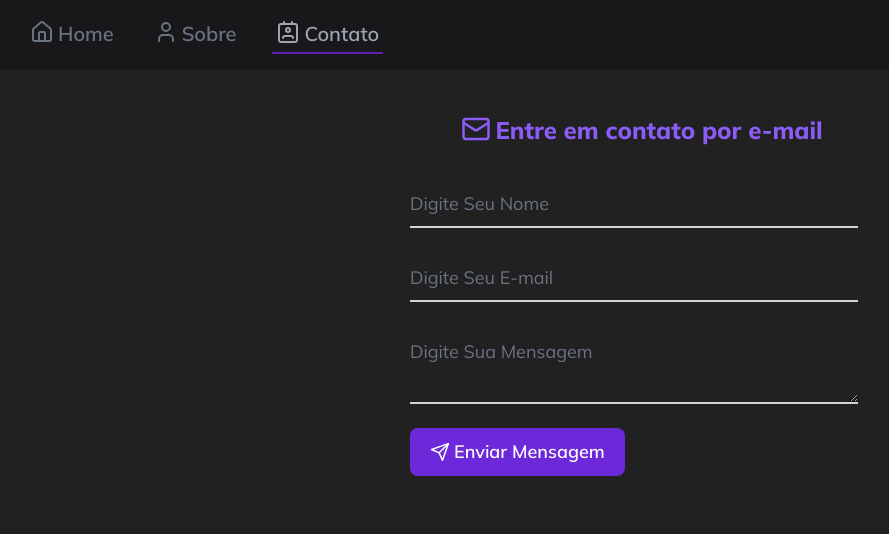
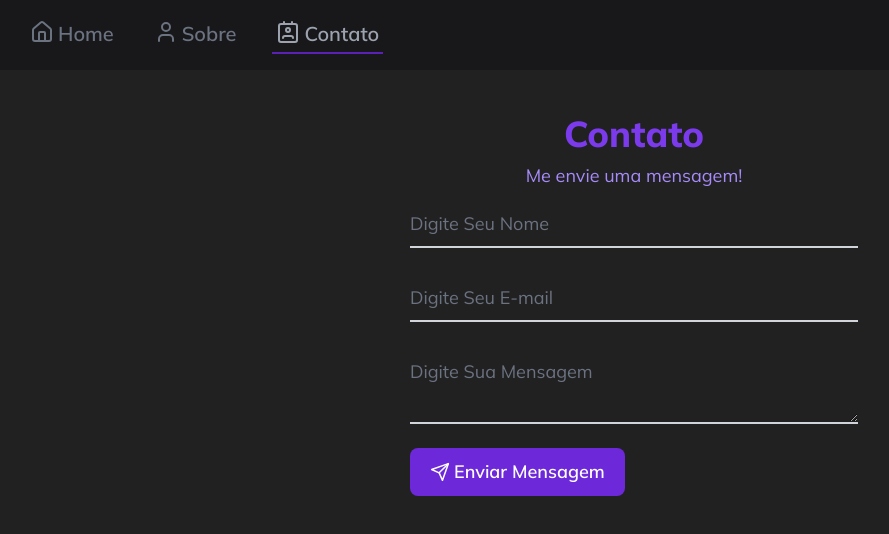
Before and after one commit to rafaelsousapereira/rafael-sousa-web-portfolio, a React (Vite) app: page /contact in a window 1280 px wide. Shown: the top 534 px of the page, without its empty margins (6-895 px from the left). Built offline with nearby package versions, Linux system fonts and the light colour scheme; a web font is replaced by a local one.

Commit message:
refactor: add new legend form

```diff
--- a/src/components/contact/contact-form.tsx
+++ b/src/components/contact/contact-form.tsx
@@ -1,4 +1,4 @@
-import { Mail, Send } from 'lucide-react'
+import { Mail, Mailbox, Send } from 'lucide-react'
 import { InputComponent } from './input-component'
 import { TextAreaComponent } from './textarea-componet'
 import { ButtonComponent } from './button-component'
@@ -78,17 +78,14 @@ export const ContactForm = () => {
         className="max-w-md mx-auto mt-11"
       >
         <fieldset id="fieldset-header">
-          <legend className="flex text-2xl text-violet-500 font-extrabold text-center my-8 mx-2">
-            <Mail
-              className="flex mr-1"
-              size={30}
-              strokeWidth={2.5}
-              absoluteStrokeWidth
-            />
-            Entre em contato por e-mail
+          <legend className="flex text-4xl  text-center text-violet-600 font-extrabold my-2">
+            Contato
           </legend>
 
           <div className="max-sm:mx-5">
+            <p className="text-center text-lg text-violet-400 font-normal mb-2">
+              Me envie uma mensagem!
+            </p>
 
             <div className='relative z-0 w-full mb-6 group'>
               <InputComponent
```
